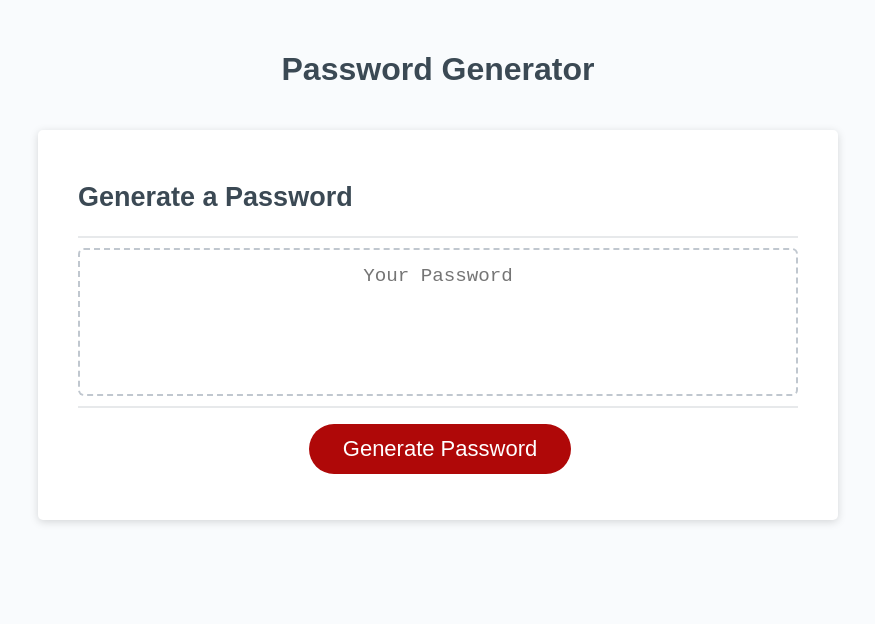
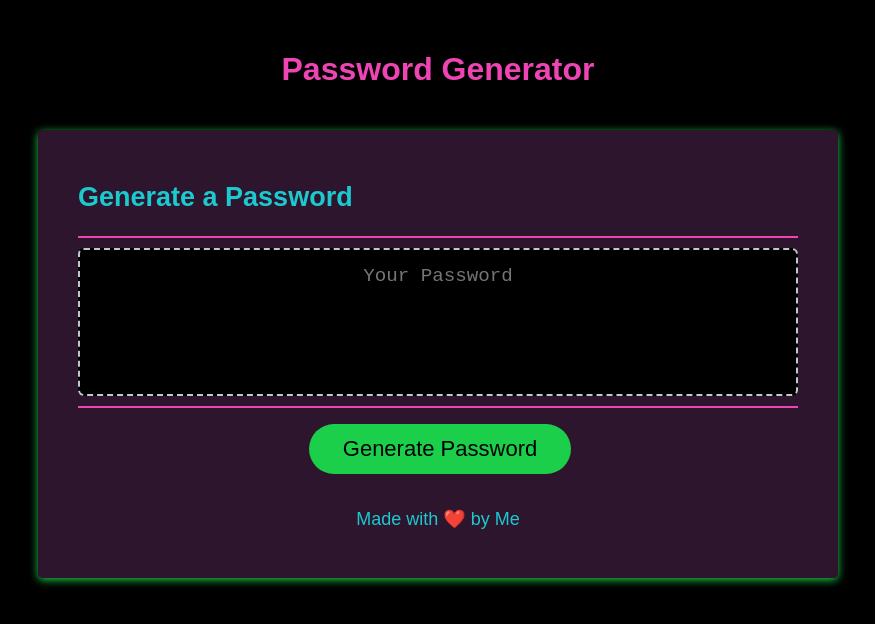
Before and after one commit to rosesandbooks89/My-Password-Generator, a plain HTML site: page index.html in a window 1280 px wide. Shown: the whole page, without its empty margins (202-1077 px from the left). Drawn offline with Linux system fonts and the light colour scheme.

Commit message:
push updates

```diff
--- a/assets/style.css
+++ b/assets/style.css
@@ -1,3 +1,10 @@
+:root {
+    --dark-purple: #371a38d1;
+    --black: #000000;
+    --dark-teal: #1bc9cf;
+    --pink: #ef44b3;
+    --green: #1bcf4b;
+}
 *,
 *::before,
 *::after {
@@ -10,11 +17,11 @@ body,
   height: 100%;
   margin: 0;
   padding: 0;
+  background-color: var(--black);
 }
 
 body {
   font-family: sans-serif;
-  background-color: #f9fbfd;
 }
 
 .wrapper {
@@ -27,15 +34,15 @@ header {
   text-align: center;
   padding: 20px;
   padding-top: 0px;
-  color: hsl(206, 17%, 28%);
+  color: var(--pink);
 }
 
 .card {
-  background-color: hsl(0, 0%, 100%);
+  background-color: var(--dark-purple);
   border-radius: 5px;
   border-width: 1px;
-  box-shadow: rgba(0, 0, 0, 0.15) 0px 2px 8px 0px;
-  color: hsl(206, 17%, 28%);
+  box-shadow: var(--green) 0px 2px 8px 0px;
+  color: var(--dark-teal);
   font-size: 18px;
   margin: 0 auto;
   max-width: 800px;
@@ -46,7 +53,7 @@ header {
   content: " ";
   display: block;
   width: 100%;
-  background: #e7e9eb;
+  background: var(--pink);
   height: 2px;
 }
 
@@ -62,7 +69,7 @@ header {
   content: " ";
   display: block;
   width: 100%;
-  background: #e7e9eb;
+  background: var(--pink);
   height: 2px;
 }
 
@@ -74,11 +81,11 @@ header {
 
 .btn {
   border: none;
-  background-color: hsl(360, 91%, 36%);
+  background-color: var(--green);
   border-radius: 25px;
   box-shadow: rgba(0, 0, 0, 0.1) 0px 1px 6px 0px rgba(0, 0, 0, 0.2) 0px 1px 1px
     0px;
-  color: hsl(0, 0%, 100%);
+  color: var(--black);
   display: inline-block;
   font-size: 22px;
   line-height: 22px;
@@ -116,6 +123,8 @@ button[disabled] {
   border-radius: 6px;
   resize: none;
   overflow: hidden;
+  background-color: var(--black);
+  color: var(--green);
 }
 
 @media (max-width: 690px) {
--- a/index.html
+++ b/index.html
@@ -26,6 +26,7 @@
         </div>
         <div class="card-footer">
           <button id="generate" class="btn">Generate Password</button>
+          <p> Made with ❤️️ by Me</p>
         </div>
       </div>
     </div>
```
Also changed, not shown: assets/images/img1.png (added), assets/images/img2.png (added), assets/images/img3.png (added), 1 other file.
